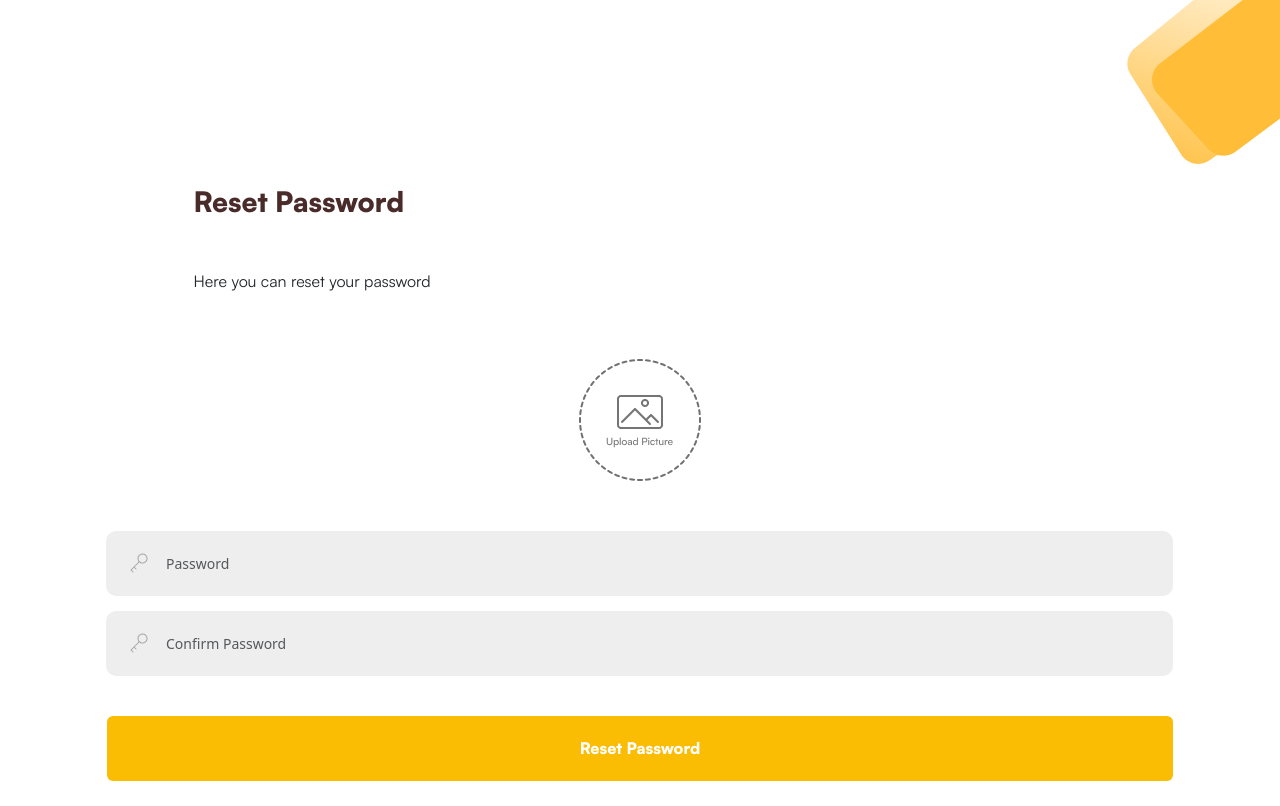
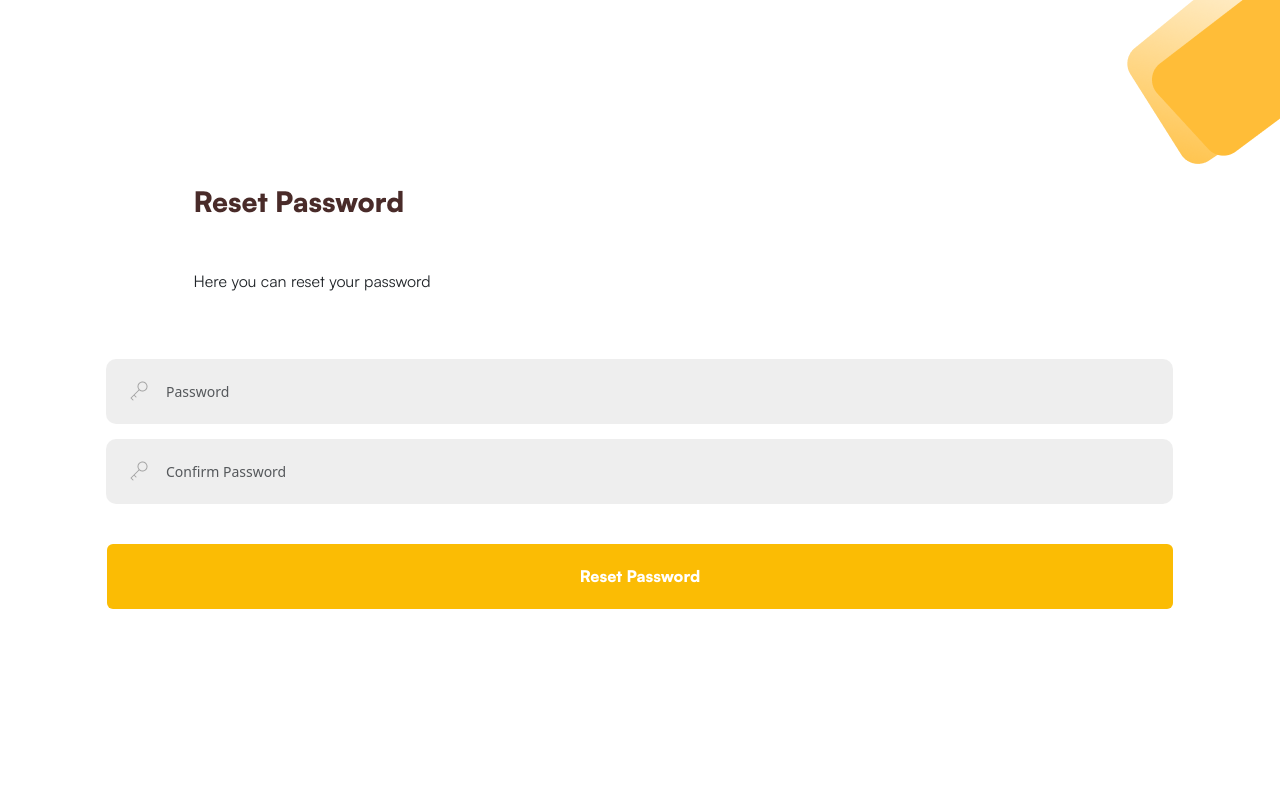
Before and after one commit to merebeabiguime/TipTap, a React (Create React App) app in the folder frontend/tiptap/: page /resetpassword in a window 1280 px wide. Built offline with nearby package versions, Linux system fonts and the light colour scheme; no server answers.

Commit message:
Removing upload image from password reset page

```diff
--- a/frontend/tiptap/src/components/ResetPassword.js
+++ b/frontend/tiptap/src/components/ResetPassword.js
@@ -1,7 +1,6 @@
 import "../style.css";
 import Col from "react-bootstrap/Col";
 import Row from "react-bootstrap/Row";
-import UploadImage from "../images/upload_image_signup.png";
 import vector3 from "../images/Vector 3.png";
 import vector4 from "../images/Vector 4.png";
 import PasswordIcon from "../images/signup_password_icon.png";
@@ -67,9 +66,6 @@ function ResetPassword() {
         <Col className="d-flex justify-content-center  col-m-50" sm={12}>
           <p>Here you can reset your password</p>
         </Col>
-        <Col className=" d-flex justify-content-center  col-m-50" sm={12}>
-          <img src={UploadImage} alt="logo" />
-        </Col>
         <Col className=" d-flex justify-content-center" sm={12}>
           <Form onSubmit={handleForm} ref={formRef}>
             <InputGroup>
```
